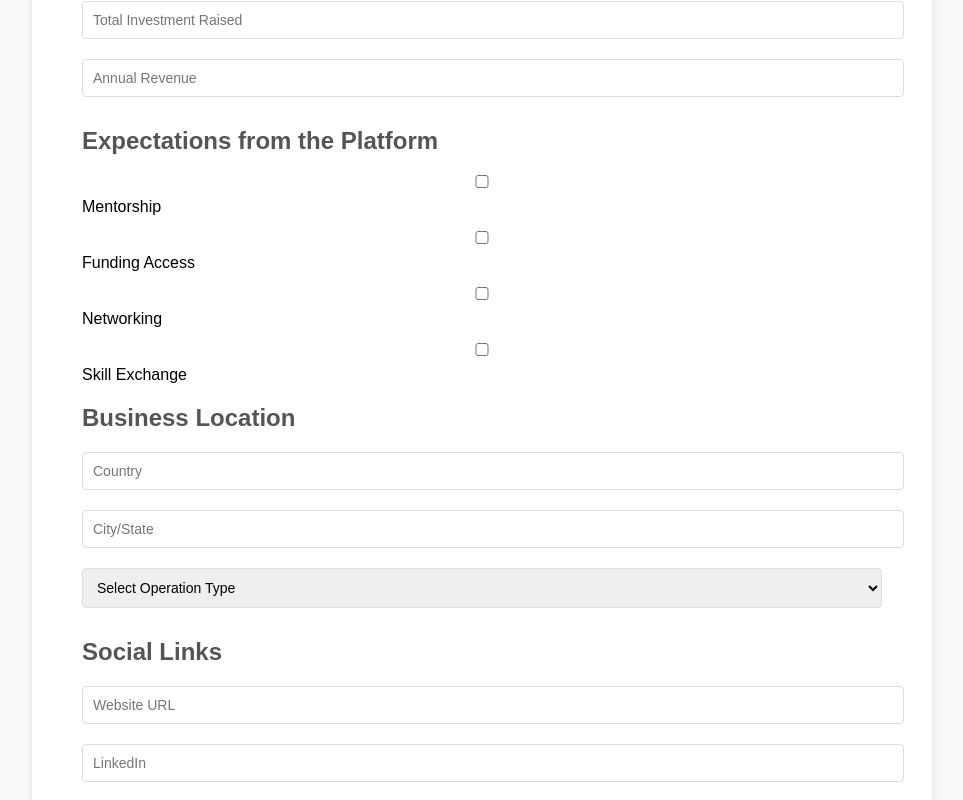
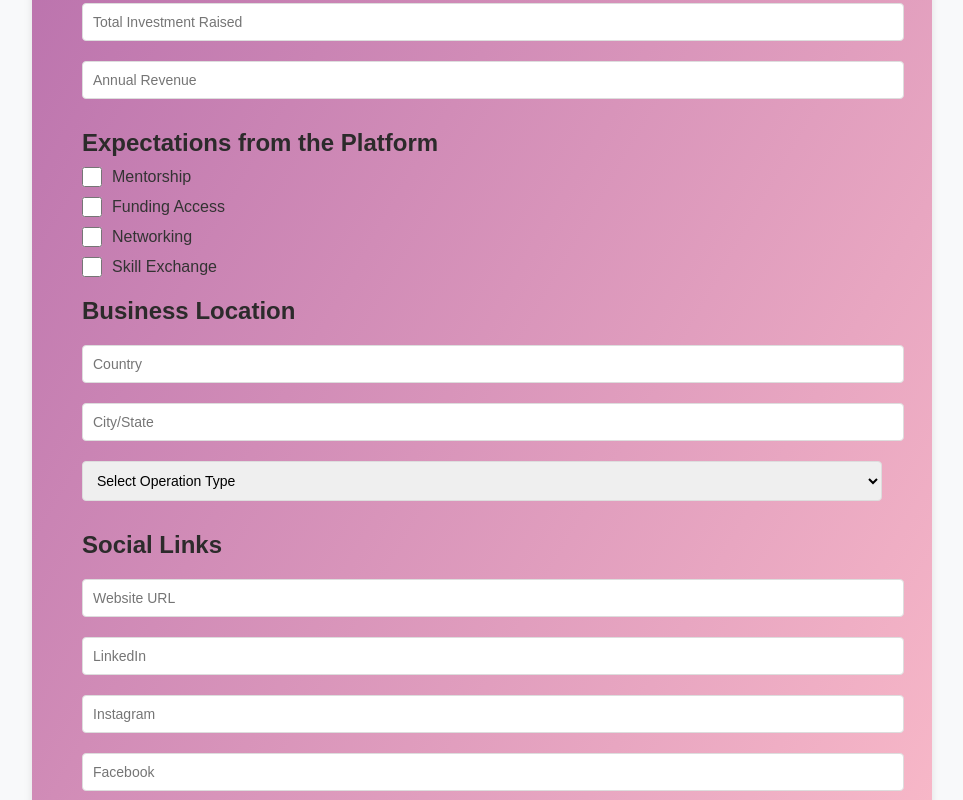
Before and after one commit to harshitaa18/HerVenture, a React (Create React App) app: page /login in a window 1280 px wide. Shown: the part 1200-2000 px from the top of the page, without its empty margins (158-1121 px from the left). Built offline with nearby package versions, Linux system fonts and the light colour scheme.

Commit message:
some changes in profile page

```diff
--- a/src/Components/Profile/Profile.css
+++ b/src/Components/Profile/Profile.css
@@ -6,25 +6,25 @@
 
   h1 {
     text-align: center;
-    color: #333;
-    font-size: 2.3rem;
+    color: #282c34;
+    font-size: 2.5rem;
   }
 
   .profile-form {
     max-width: 800px;
     margin: 0 auto;
-    background: white;
+    background: linear-gradient(120deg, rgb(163, 88, 163), pink);
     padding: 50px;
-    border-radius: 8px;
+    border-radius: 15px;
     box-shadow: 0 4px 8px rgba(0, 0, 0, 0.1);
-  }
+}
 
   .profile-form section {
     margin-bottom: 20px;
   }
 
   .profile-form h2 {
-    color: #555;
+    color: #2c2b2b;
     margin-bottom: 10px;
   }
 
@@ -40,17 +40,51 @@
     font-size: 14px;
   }
 
-  label {
-    display: block;
-    margin-bottom: 5px;
-  }
+  .expectations-section {
+    margin-top: 20px;
+}
+
+.checkbox-group {
+    display: flex;
+    flex-direction: column; /* Stack checkboxes vertically */
+    gap: 10px; /* Add spacing between checkboxes */
+}
+
+.checkbox-label {
+    display: flex; /* Align checkbox and text */
+    align-items: center; /* Center-align vertically */
+    font-size: 16px; /* Larger text for better readability */
+    color: #333; /* Text color */
+}
+
+.checkbox-wrapper {
+    display: inline-flex;
+    justify-content: center;
+    align-items: center;
+    width: 20px; /* Fixed width for checkbox */
+    height: 20px; /* Fixed height for checkbox */
+    margin-right: 10px; /* Spacing between checkbox and label text */
+}
+
+.styled-checkbox {
+    width: 100%; /* Use wrapper's width */
+    height: 100%; /* Use wrapper's height */
+    cursor: pointer; /* Pointer cursor for better UX */
+    accent-color: #282c34; /* Theme color for checkbox */
+}
+
+.checkbox-text {
+    flex-grow: 1; /* Ensure text takes up remaining space */
+    line-height: 20px; /* Align with the checkbox height */
+}
+
 
   .file-upload input {
     margin-top: 5px;
   }
 
   .profile-form button {
-    background-color: #007bff;
+    background-color: #282c34;
     color: white;
     border: none;
     cursor: pointer;
--- a/src/Components/Profile/Profile.jsx
+++ b/src/Components/Profile/Profile.jsx
@@ -101,12 +101,15 @@ const ProfilePage = () => {
         </section>
 
         {/* Expectations from the Platform */}
-        <section>
+          <section className="expectations-section">
           <h2>Expectations from the Platform</h2>
+          <div className="checkbox-group">
             {["Mentorship", "Funding Access", "Networking", "Skill Exchange"].map((goal) => (
-            <label key={goal}>
+              <label key={goal} className="checkbox-label">
+                <div className="checkbox-wrapper">
                   <input
                     type="checkbox"
+                    className="styled-checkbox"
                     name="platformExpectations"
                     value={goal}
                     onChange={(e) => {
@@ -119,9 +122,11 @@ const ProfilePage = () => {
                       }));
                     }}
                   />
-              {goal}
+                </div>
+                <span className="checkbox-text">{goal}</span>
               </label>
             ))}
+          </div>
         </section>
 
         {/* Business Location */}
```
Lines whose indentation alone changed are shown as unchanged.
